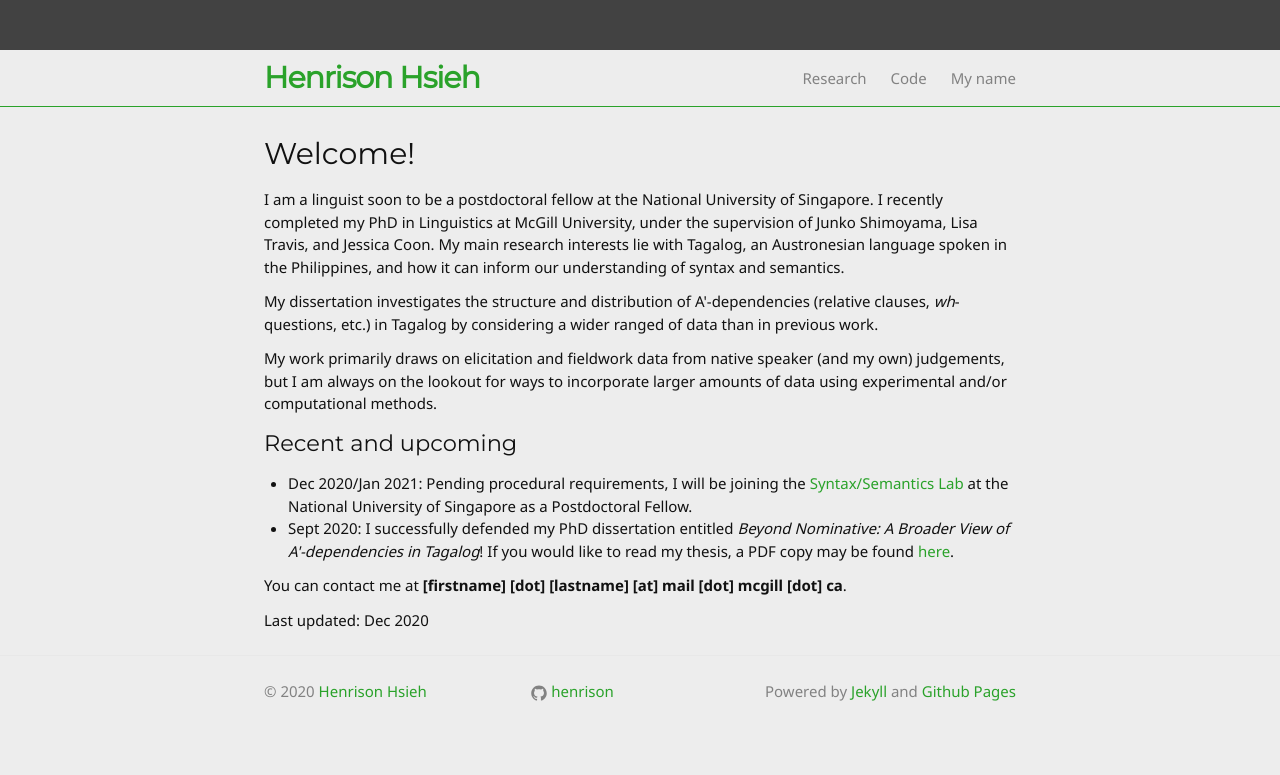
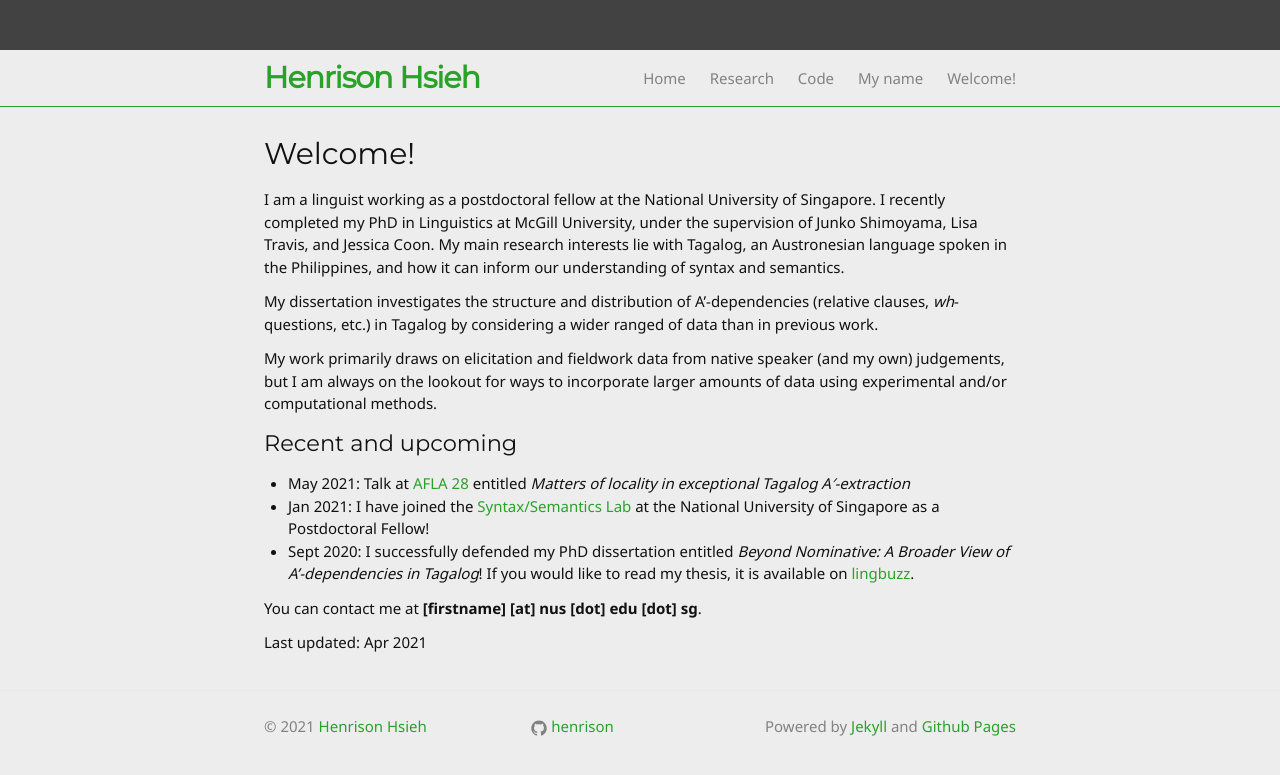
Before and after one commit to henrison/henrison.github.io, a Jekyll site: the page built from index.md, in a window 1280 px wide. Shown: the top 775 px of the page. Built offline with Jekyll 4.4.1, drawn with Linux system fonts in a browser that asks for light colours; our own code applies the rules of GitHub Pages for plain Markdown files.

Commit message:
Update April 2021

```diff
--- a/Gemfile
+++ b/Gemfile
@@ -1,2 +1,5 @@
 source 'https://rubygems.org'
 gem 'github-pages'
+
+
+gem "webrick", "~> 1.7"
--- a/_config.yml
+++ b/_config.yml
@@ -2,7 +2,7 @@
 title: Henrison Hsieh
 # email: your-email@domain.com
 description: > # this means to ignore newlines until "baseurl:"
-  I am a linguist soon to be a postdoctoral fellow at the National University of Singapore.
+  I am a linguist working as a postdoctoral fellow at the National University of Singapore.
   I recently completed my PhD in Linguistics at McGill University, under the supervision of Junko Shimoyama, Lisa Travis, and Jessica Coon.
   My main research interests lie with Tagalog, an Austronesian language spoken in the Philippines, and how it can inform our understanding of syntax and semantics.
 # Previously, I lived in Boston, where I attended Boston University and earned my BA majoring in Linguistics and Computer Science before working at a (now not so) small web startup, Jana Inc.
@@ -11,7 +11,7 @@
 # Google search results) and in your feed.xml site description.
 baseurl: "" # the subpath of your site, e.g. /blog/
 # url: "http://yourdomain.com" # the base hostname & protocol for your site
-last_updated: December 2020
+last_updated: April 2021
 # twitter_username: jekyllrb
 github_username:  henrison
 
--- a/index.html
+++ /dev/null
@@ -1,62 +0,0 @@
----
-layout: default
----
-
-<div class="home">
-
-  <h1>Welcome!</h1>
-  <p>{{ site.description }}</p>
-
-  <p>
-    My dissertation investigates the structure and distribution of A'-dependencies (relative clauses, <i>wh</i>-questions, etc.) in Tagalog by considering a wider ranged of data than in previous work.
-  </p>
-
-  <p>
-    My work primarily draws on elicitation and fieldwork data from native speaker (and my own) judgements, but I am always on the lookout for ways to incorporate larger amounts of data using experimental and/or computational methods.
-  </p>
-
-  <h2>Recent and upcoming</h2>
-  <ul>
-    <li>
-      Dec 2020/Jan 2021: Pending procedural requirements, I will be joining the <a href="https://mitcho.com/lab/">Syntax/Semantics Lab</a> at the National University of Singapore as a Postdoctoral Fellow.
-    </li>
-    <li>
-      Sept 2020: I successfully defended my PhD dissertation entitled <i>Beyond Nominative: A Broader View of A'-dependencies in Tagalog</i>! If you would like to read my thesis, a PDF copy may be found <a href="/files/thesis-pdfx.pdf">here</a>.
-    </li>
-  </ul>
-
-  <p>
-    You can contact me at <b>[firstname] [dot] [lastname] [at] mail [dot] mcgill [dot] ca</b>.
-  </p>
-</div>
-
-<div>
-  Last updated: {{ site.last_updated | date: "%b %Y" }}
-</div>
-
-
-
-
-
-
-
-
-
-{% comment %}
->>> Keeping this for posterity in case I want to set up some kind of post repository
-<h1 class="page-heading">Posts</h1>
-
-<ul class="post-list">
-  {% for post in site.posts %}
-    <li>
-      <span class="post-meta">{{ post.date | date: "%b %-d, %Y" }}</span>
-
-      <h2>
-        <a class="post-link" href="{{ post.url | prepend: site.baseurl }}">{{ post.title }}</a>
-      </h2>
-    </li>
-  {% endfor %}
-</ul>
-
-<p class="rss-subscribe">subscribe <a href="{{ "/feed.xml" | prepend: site.baseurl }}">via RSS</a></p>
-{% endcomment %}
--- /dev/null
+++ b/index.md
@@ -0,0 +1,47 @@
+---
+layout: default
+---
+
+# Welcome!
+{{ site.description }}
+
+My dissertation investigates the structure and distribution of A'-dependencies (relative clauses, _wh_-questions, etc.) in Tagalog by considering a wider ranged of data than in previous work.
+
+My work primarily draws on elicitation and fieldwork data from native speaker (and my own) judgements, but I am always on the lookout for ways to incorporate larger amounts of data using experimental and/or computational methods.
+
+## Recent and upcoming
+- May 2021: Talk at [AFLA 28](https://lingconf.com/afla28) entitled _Matters of locality in exceptional Tagalog A′-extraction_
+- Jan 2021: I have joined the [Syntax/Semantics Lab](https://mitcho.com/lab/) at the National University of Singapore as a Postdoctoral Fellow!
+- Sept 2020: I successfully defended my PhD dissertation entitled _Beyond Nominative: A Broader View of A'-dependencies in Tagalog_! If you would like to read my thesis, it is available on [lingbuzz](https://lingbuzz.net/lingbuzz/005856).
+
+
+You can contact me at **[firstname] [at] nus [dot] edu [dot] sg**.
+
+Last updated: {{ site.last_updated | date: "%b %Y" }}
+
+
+
+
+
+
+
+
+
+{% comment %}
+>>> Keeping this for posterity in case I want to set up some kind of post repository
+<h1 class="page-heading">Posts</h1>
+
+<ul class="post-list">
+  {% for post in site.posts %}
+    <li>
+      <span class="post-meta">{{ post.date | date: "%b %-d, %Y" }}</span>
+
+      <h2>
+        <a class="post-link" href="{{ post.url | prepend: site.baseurl }}">{{ post.title }}</a>
+      </h2>
+    </li>
+  {% endfor %}
+</ul>
+
+<p class="rss-subscribe">subscribe <a href="{{ "/feed.xml" | prepend: site.baseurl }}">via RSS</a></p>
+{% endcomment %}
```
Also changed, not shown: 1-research.md (+2 -1 lines), 9-other.md (+1 -1 lines), Gemfile.lock, 1 other file.
